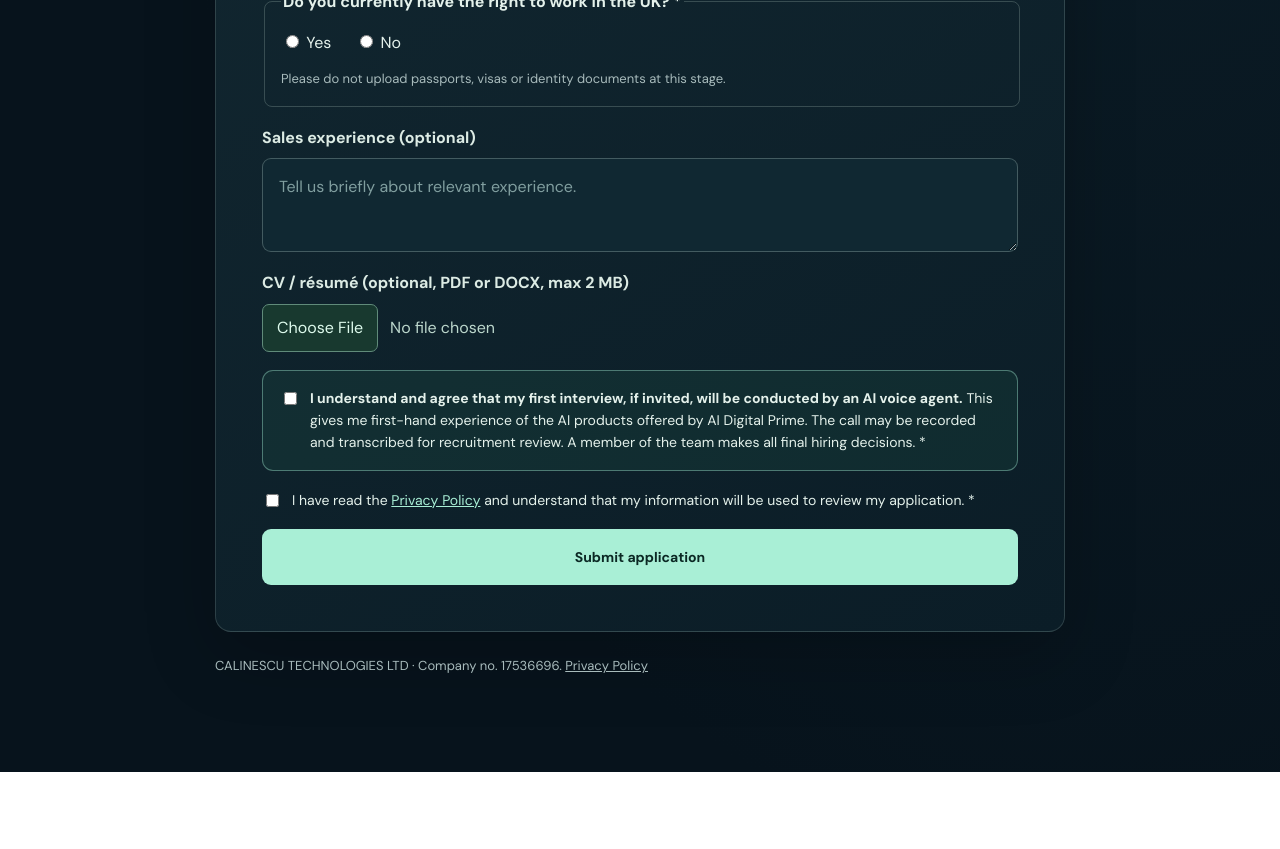
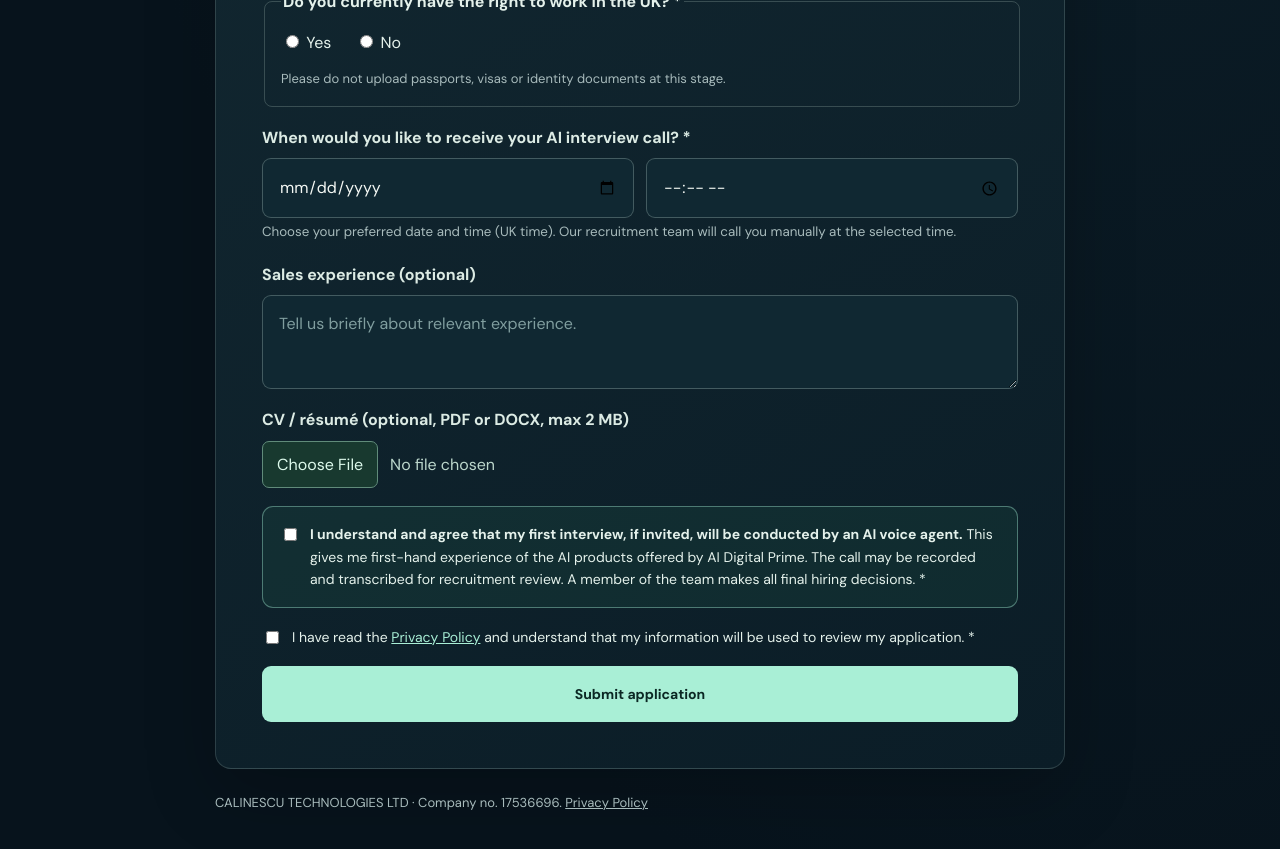
Before and after one commit to contactaidigitals-a11y/aidigitalprime, a Next.js app: page /careers/apply in a window 1280 px wide. Shown: the part 1540-2389 px from the top of the page. Before the commit the page ends 2312 px from the top, so only its background shows below. Built offline with nearby package versions, Linux system fonts and the light colour scheme; no server answers.

Commit message:
Add UK interview date and time picker to careers application

```diff
--- a/app/careers/apply/page.tsx
+++ b/app/careers/apply/page.tsx
@@ -11,6 +11,7 @@ export default function SalesAgentApplication() {
  const [status,setStatus]=useState<"idle"|"sending"|"sent"|"error">("idle");
  const [message,setMessage]=useState("");
  const [cvName,setCvName]=useState("");
+ const [interviewDate,setInterviewDate]=useState("");
  async function submit(event: FormEvent<HTMLFormElement>) {
   event.preventDefault();
   const form=event.currentTarget;
@@ -21,7 +22,7 @@ export default function SalesAgentApplication() {
    const data=await response.json();
    if (!response.ok || !data.ok) throw new Error(data.message||"We could not send your application.");
    setStatus("sent"); setMessage(data.acknowledgementSent ? "Application received. We have emailed your confirmation. Our team will be in touch shortly." : "Application received. Our team will be in touch shortly. We were unable to confirm delivery of the acknowledgement email.");
-   form.reset(); setCvName("");
+   form.reset(); setCvName(""); setInterviewDate("");
   } catch(error) {
    setStatus("error"); setMessage(error instanceof Error?error.message:"We could not send your application.");
   }
@@ -57,6 +58,7 @@ export default function SalesAgentApplication() {
       <label><input type="radio" name="rightToWork" value="No" required/> No</label>
       <p style={{fontSize:13,color:"#a8bbbc",marginBottom:0}}>Please do not upload passports, visas or identity documents at this stage.</p>
      </fieldset>
+     <div><label style={labelStyle} htmlFor="interviewDate">When would you like to receive your AI interview call? *</label><div style={{display:"grid",gridTemplateColumns:"repeat(auto-fit,minmax(200px,1fr))",gap:12}}><input style={inputStyle} id="interviewDate" name="interviewDate" type="date" required min={new Intl.DateTimeFormat("en-CA",{timeZone:"Europe/London",year:"numeric",month:"2-digit",day:"2-digit"}).format(new Date())} value={interviewDate} onChange={event=>setInterviewDate(event.target.value)}/><input style={inputStyle} id="interviewTime" name="interviewTime" type="time" required step={900}/></div><small style={{color:"#a8bbbc"}}>Choose your preferred date and time (UK time). Our recruitment team will call you manually at the selected time.</small></div>
      <div><label style={labelStyle} htmlFor="experience">Sales experience (optional)</label><textarea style={{...inputStyle,minHeight:94}} id="experience" name="experience" maxLength={1500} placeholder="Tell us briefly about relevant experience."/></div>
      <div><label style={labelStyle} htmlFor="cv">CV / résumé (optional, PDF or DOCX, max 2 MB)</label><input id="cv" name="cv" type="file" accept=".pdf,.docx,application/pdf,application/vnd.openxmlformats-officedocument.wordprocessingml.document" onChange={cvChanged}/>{cvName&&<p style={{fontSize:13,color:"#bcd0c8"}}>Selected: {cvName}</p>}</div>
      <div style={{position:"absolute",left:"-10000px"}} aria-hidden="true"><label htmlFor="website">Leave this empty</label><input type="text" name="website" id="website" tabIndex={-1} autoComplete="off"/></div>
```
